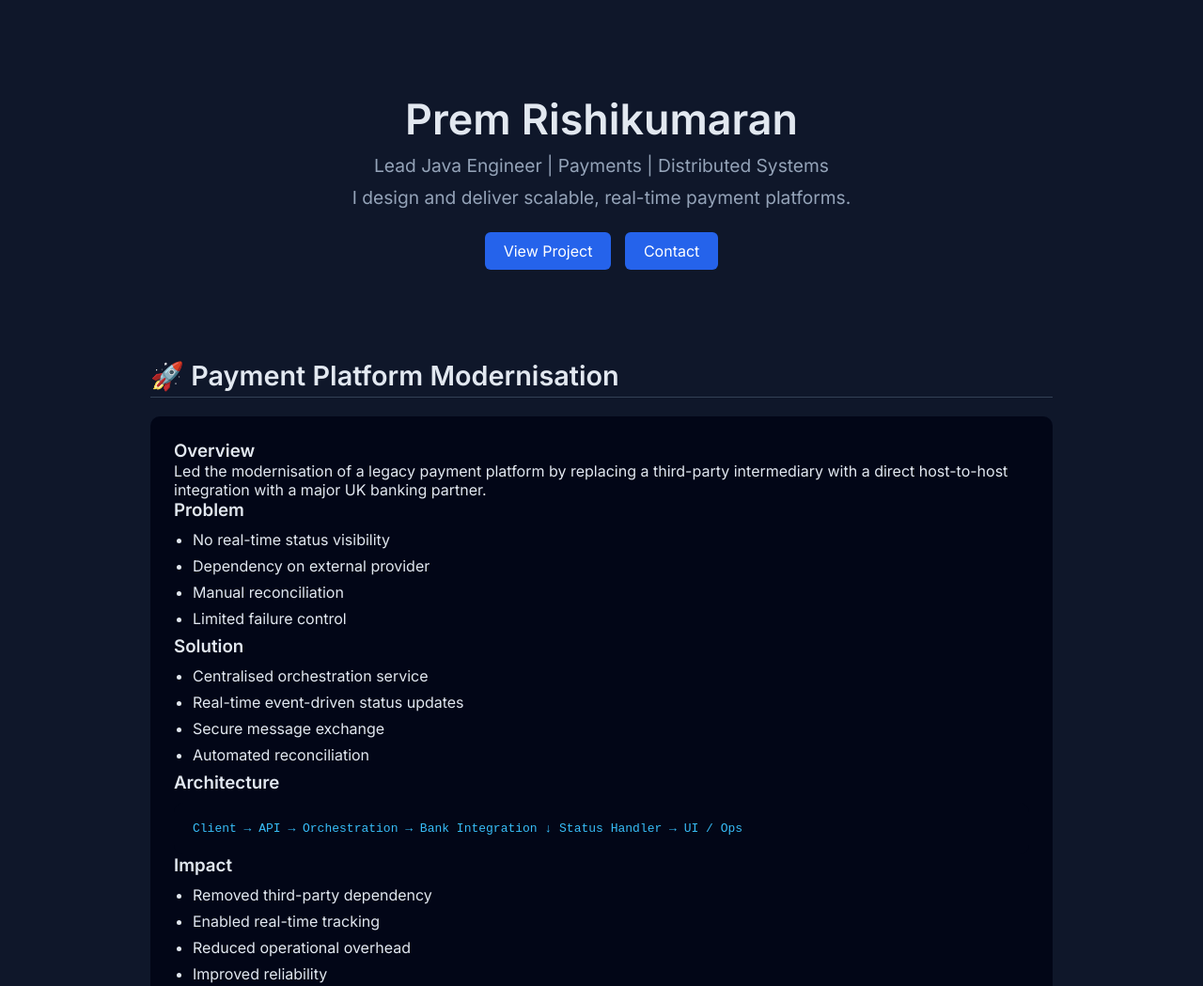
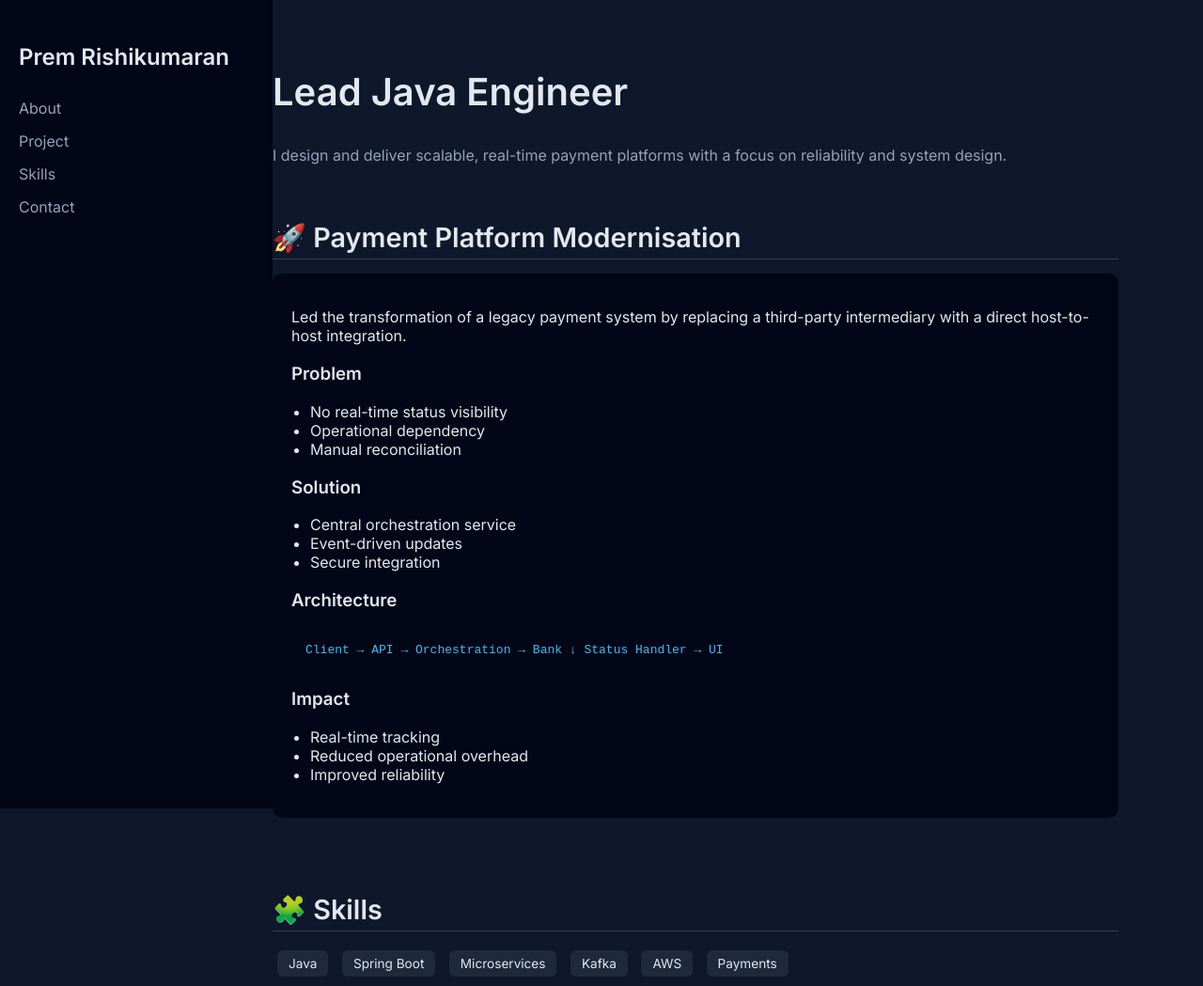
Before and after one commit to premrishikumar/portfolio, a plain HTML site: page index.html in a window 1280 px wide. Shown: the top 1049 px of the page at 94% size. Drawn offline with Linux system fonts and the light colour scheme.

Commit message:
created first portfolio

```diff
--- a/index.html
+++ b/index.html
@@ -1,92 +1,71 @@
 <!DOCTYPE html>
 <html lang="en">
 <head>
-  <meta charset="UTF-8">
-  <meta name="viewport" content="width=device-width, initial-scale=1.0">
-  <title>Prem Rishikumaran | Lead Java Engineer</title>
+  <meta charset="UTF-8" />
+  <meta name="viewport" content="width=device-width, initial-scale=1.0"/>
+  <title>Prem Rishikumaran | Portfolio</title>
 
-  <!-- Google Font -->
   <link href="https://fonts.googleapis.com/css2?family=Inter:wght@300;400;600&display=swap" rel="stylesheet">
 
   <style>
-    * {
+    body {
       margin: 0;
-      padding: 0;
-      box-sizing: border-box;
       font-family: 'Inter', sans-serif;
-    }
-
-    body {
+      display: flex;
       background: #0f172a;
       color: #e2e8f0;
     }
 
-    .container {
-      max-width: 1000px;
-      margin: auto;
-      padding: 20px;
+    .sidebar {
+      width: 250px;
+      height: 100vh;
+      position: fixed;
+      background: #020617;
+      padding: 30px 20px;
     }
 
-    header {
-      text-align: center;
-      padding: 80px 20px 40px;
+    .sidebar h1 {
+      font-size: 1.5rem;
+      margin-bottom: 30px;
     }
 
-    h1 {
-      font-size: 2.8rem;
-      font-weight: 600;
+    .sidebar a {
+      display: block;
+      color: #94a3b8;
+      text-decoration: none;
+      margin: 15px 0;
     }
 
-    .subtitle {
-      margin-top: 10px;
-      color: #94a3b8;
-      font-size: 1.2rem;
+    .sidebar a:hover {
+      color: #38bdf8;
     }
 
-    .cta {
-      margin-top: 20px;
-    }
-
-    .cta a {
-      display: inline-block;
-      padding: 10px 20px;
-      margin: 5px;
-      border-radius: 6px;
-      text-decoration: none;
-      color: white;
-      background: #2563eb;
+    .main {
+      margin-left: 250px;
+      padding: 40px;
+      max-width: 900px;
     }
 
     section {
-      margin: 50px 0;
+      margin-bottom: 80px;
     }
 
     h2 {
-      margin-bottom: 20px;
       font-size: 1.8rem;
+      margin-bottom: 15px;
       border-bottom: 1px solid #334155;
       padding-bottom: 5px;
     }
 
     .card {
       background: #020617;
-      padding: 25px;
+      padding: 20px;
       border-radius: 10px;
-      margin-bottom: 20px;
-      transition: transform 0.2s ease;
-    }
-
-    .card:hover {
-      transform: translateY(-5px);
+      margin-top: 15px;
     }
 
     ul {
       padding-left: 20px;
-      margin-top: 10px;
-    }
-
-    li {
-      margin-bottom: 8px;
     }
 
     .tags span {
@@ -98,22 +77,26 @@
       font-size: 0.85rem;
     }
 
-    .diagram {
-      background: #020617;
-      padding: 20px;
-      border-radius: 10px;
-      font-family: monospace;
-      overflow-x: auto;
-      color: #38bdf8;
+    .hero {
+      margin-bottom: 60px;
+    }
+
+    .hero h1 {
+      font-size: 2.5rem;
+    }
+
+    .hero p {
+      color: #94a3b8;
       margin-top: 10px;
     }
 
-    footer {
-      text-align: center;
-      margin-top: 50px;
-      padding: 20px;
-      color: #64748b;
-      font-size: 0.9rem;
+    .diagram {
+      font-family: monospace;
+      background: #020617;
+      padding: 15px;
+      border-radius: 8px;
+      margin-top: 10px;
+      color: #38bdf8;
     }
 
     a {
@@ -124,84 +107,87 @@
 
 <body>
 
-<div class="container">
-
-  <header>
+  <!-- Sidebar -->
+  <div class="sidebar">
     <h1>Prem Rishikumaran</h1>
-    <p class="subtitle">Lead Java Engineer | Payments | Distributed Systems</p>
-    <p class="subtitle">I design and deliver scalable, real-time payment platforms.</p>
-
-    <div class="cta">
-      <a href="#project">View Project</a>
+    <a href="#about">About</a>
+    <a href="#project">Project</a>
+    <a href="#skills">Skills</a>
     <a href="#contact">Contact</a>
   </div>
-  </header>
 
+  <!-- Main -->
+  <div class="main">
+
+    <!-- About -->
+    <section id="about" class="hero">
+      <h1>Lead Java Engineer</h1>
+      <p>
+        I design and deliver scalable, real-time payment platforms with a focus on reliability and system design.
+      </p>
+    </section>
+
+    <!-- Project -->
     <section id="project">
       <h2>🚀 Payment Platform Modernisation</h2>
 
       <div class="card">
-      <h3>Overview</h3>
         <p>
-        Led the modernisation of a legacy payment platform by replacing a third-party intermediary
-        with a direct host-to-host integration with a major UK banking partner.
+          Led the transformation of a legacy payment system by replacing a third-party intermediary
+          with a direct host-to-host integration.
         </p>
 
         <h3>Problem</h3>
         <ul>
           <li>No real-time status visibility</li>
-        <li>Dependency on external provider</li>
+          <li>Operational dependency</li>
           <li>Manual reconciliation</li>
-        <li>Limited failure control</li>
         </ul>
 
         <h3>Solution</h3>
         <ul>
-        <li>Centralised orchestration service</li>
-        <li>Real-time event-driven status updates</li>
-        <li>Secure message exchange</li>
-        <li>Automated reconciliation</li>
+          <li>Central orchestration service</li>
+          <li>Event-driven updates</li>
+          <li>Secure integration</li>
         </ul>
 
         <h3>Architecture</h3>
         <div class="diagram">
-Client → API → Orchestration → Bank Integration
+Client → API → Orchestration → Bank
              ↓
-           Status Handler → UI / Ops
+       Status Handler → UI
         </div>
 
         <h3>Impact</h3>
         <ul>
-        <li>Removed third-party dependency</li>
-        <li>Enabled real-time tracking</li>
+          <li>Real-time tracking</li>
           <li>Reduced operational overhead</li>
           <li>Improved reliability</li>
         </ul>
       </div>
     </section>
 
-  <section>
+    <!-- Skills -->
+    <section id="skills">
       <h2>🧩 Skills</h2>
       <div class="tags">
         <span>Java</span>
         <span>Spring Boot</span>
         <span>Microservices</span>
-      <span>Event-Driven</span>
         <span>Kafka</span>
         <span>AWS</span>
         <span>Payments</span>
       </div>
     </section>
 
+    <!-- Contact -->
     <section id="contact">
       <h2>📬 Contact</h2>
-    <p>Email: premr@outlook.com</p>
-    <p>LinkedIn: <a href="#">https://www.linkedin.com/in/premrishikumaran/</a></p>
+      <p>Email: <a href="mailto:premr@outlook.com">premr@outlook.com</a></p>
+      <p>LinkedIn: <a href="https://www.linkedin.com/in/premrishikumaran/" target="_blank">
+        linkedin.com/in/premrishikumaran
+      </a></p>
     </section>
-
-  <footer>
-    © 2026 Prem Rishikumaran
-  </footer>
 
   </div>
 
```
Lines whose indentation alone changed are shown as unchanged.
